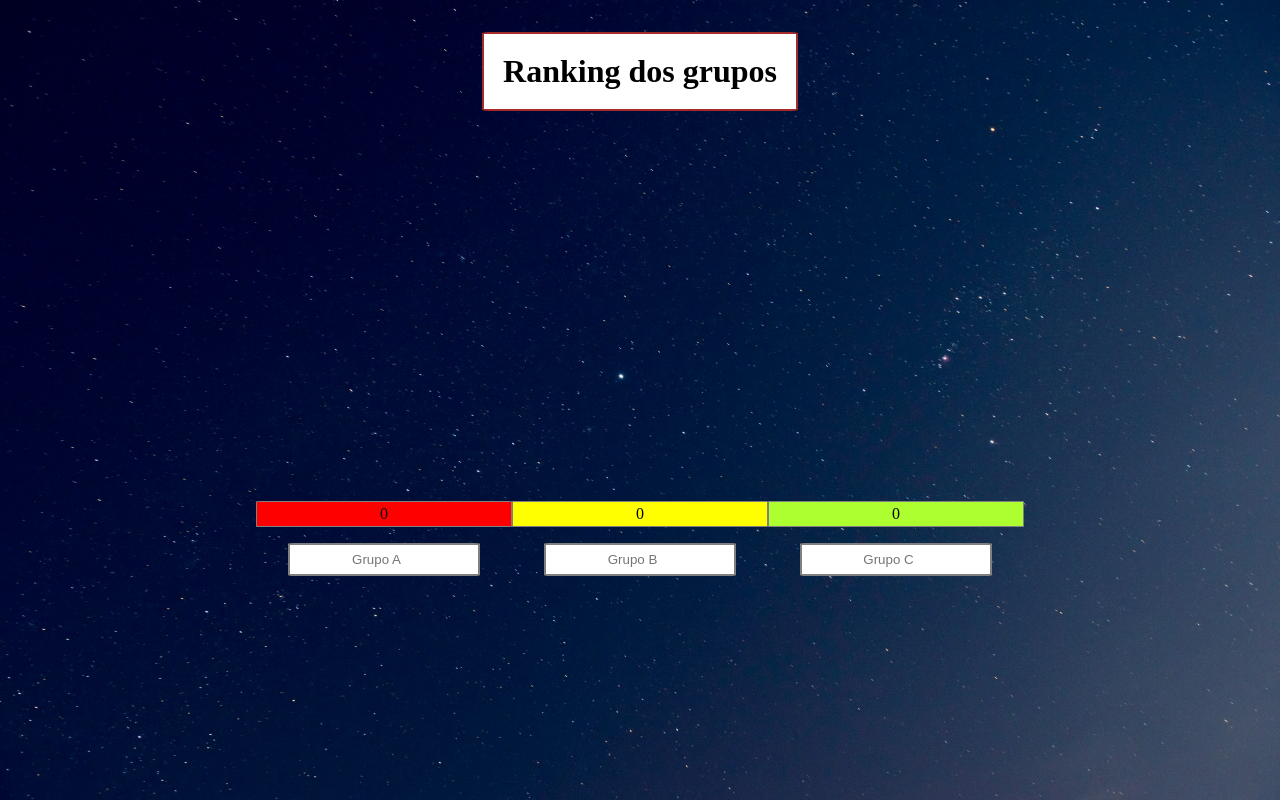
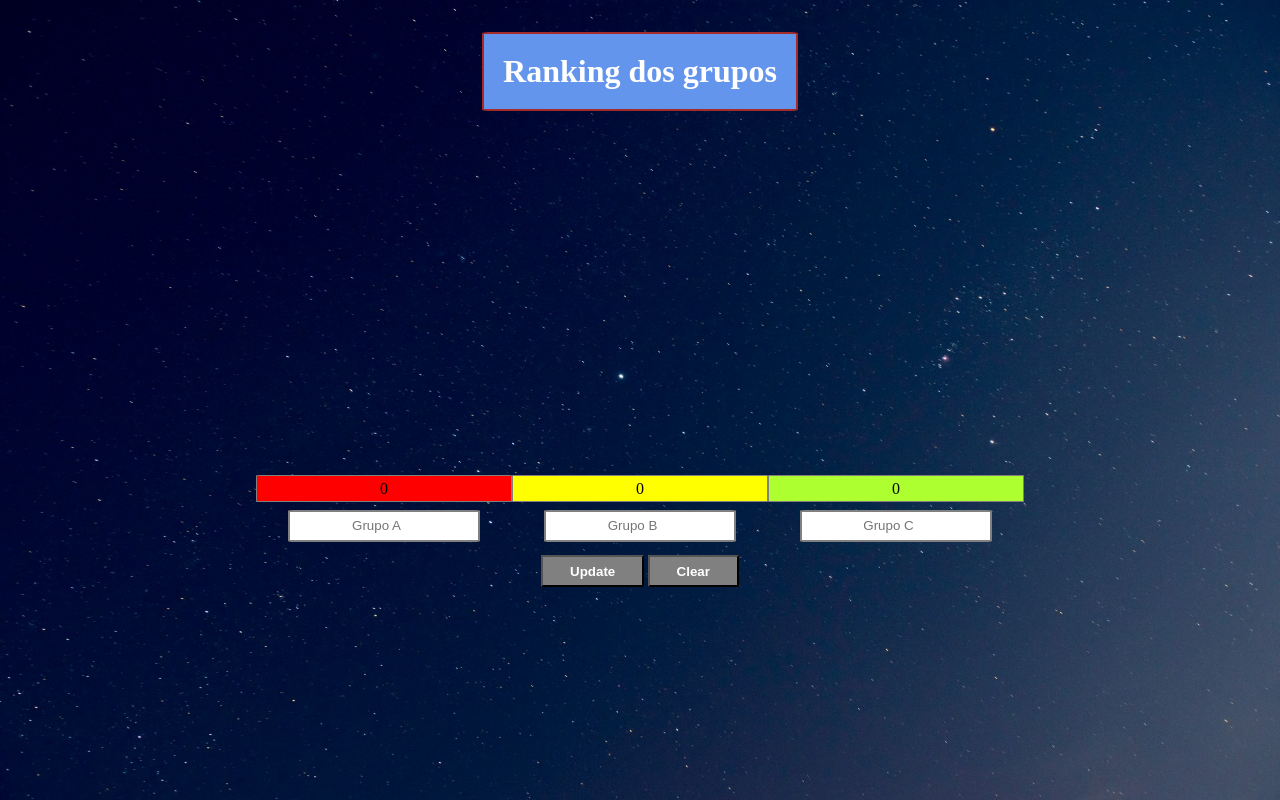
Before and after one commit to wictor-parmenis/PIBID, a plain HTML site: page index.html in a window 1280 px wide. Drawn offline with Linux system fonts and the light colour scheme.

Commit message:
Add button

```diff
--- a/index.html
+++ b/index.html
@@ -19,6 +19,9 @@
             <input type="number" placeholder="Grupo B" class="group_points" id="group_2">
             <input type="number" placeholder="Grupo C" class="group_points" id="group_3">
         </div>
+        <button class="btn" id="btn_game"><b>Update</b></button>
+        <button class="btn" id="btn_game"><b>Clear</b></button>
+
     </div>
     <script src="./script/script.js"></script>
 </body>
--- a/style/style.css
+++ b/style/style.css
@@ -11,7 +11,7 @@ body{
     background-size: cover;
 }
 
-.container{
+.container2{
     text-align: center;
 
 }
@@ -19,11 +19,12 @@ body{
 .title{
     margin-top: 1em;
     margin-bottom: 1em;
-    background-color: white;
+    background-color: cornflowerblue;
     display: inline-block;
     padding: 1.5%;
     border: brown 2px solid;
     border-radius: 2%;
+    color: white;
 }
 
 
@@ -32,7 +33,7 @@ body{
     display: grid;
     grid-template-columns: 20% 20% 20%;
     justify-content: center;
-    height: 30vw;
+    height: 28vw;
     align-items: flex-end;
 }
 
@@ -60,7 +61,8 @@ body{
     align-items: flex-end;
     justify-content: center;
     grid-gap: 5%;
-    margin-top: 1em;
+    margin-top: 0.5em;
+    margin-bottom: 0.8em;
     color: black;
 
 }
@@ -70,3 +72,16 @@ body{
     border-radius: 3%;
     border: grey solid 2px;
 }
+
+#btn_game{
+    padding-left: 2em;
+    padding-right: 2em;
+    padding-top: 0.5em;
+    padding-bottom: 0.5em;
+    background-color: grey;
+    color: white;
+}
+
+#btn_game:hover{
+    background-color: cornflowerblue;
+}
```
